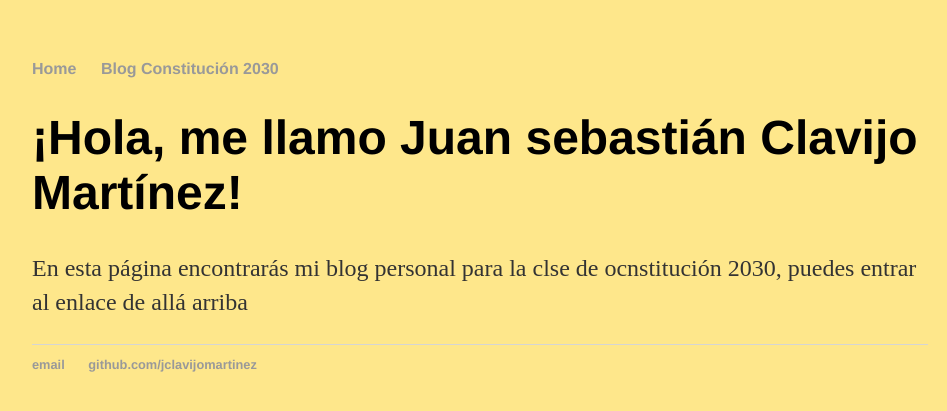
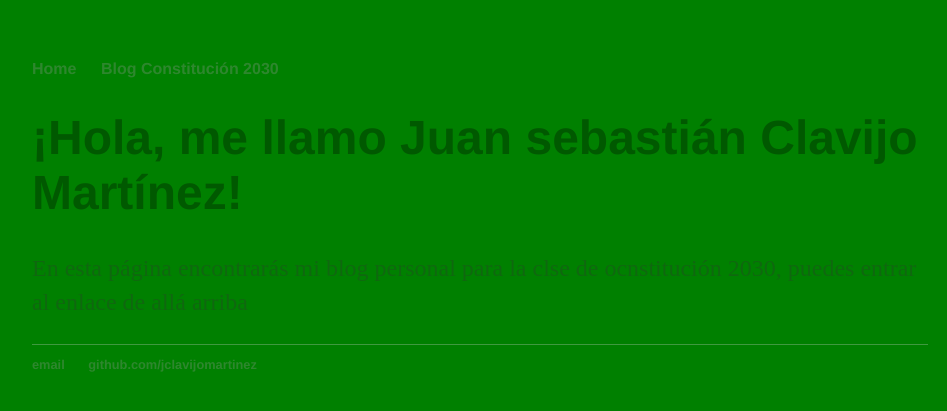
Before and after one commit to jclavijomartinez/jclavijomartinez.github.io, a Jekyll site: the page built from index.html, in a window 1280 px wide. Shown: the top 411 px of the page, without its empty margins (160-1107 px from the left). Built offline with Jekyll 4.4.1, drawn with Linux system fonts in a browser that asks for light colours.

Commit message:
Update main.css
añado color de fondo que spero si funcione

```diff
--- a/css/main.css
+++ b/css/main.css
@@ -1,7 +1,8 @@
 body {
     margin: 60px auto;
     width: 70%;
-    background: rgba(254, 222, 91, 0.7);
+    background-color: green;
+    opacity: 0.3;
 }
 nav ul, footer ul {
     font-family:'Helvetica', 'Arial', 'Sans-Serif';
```
